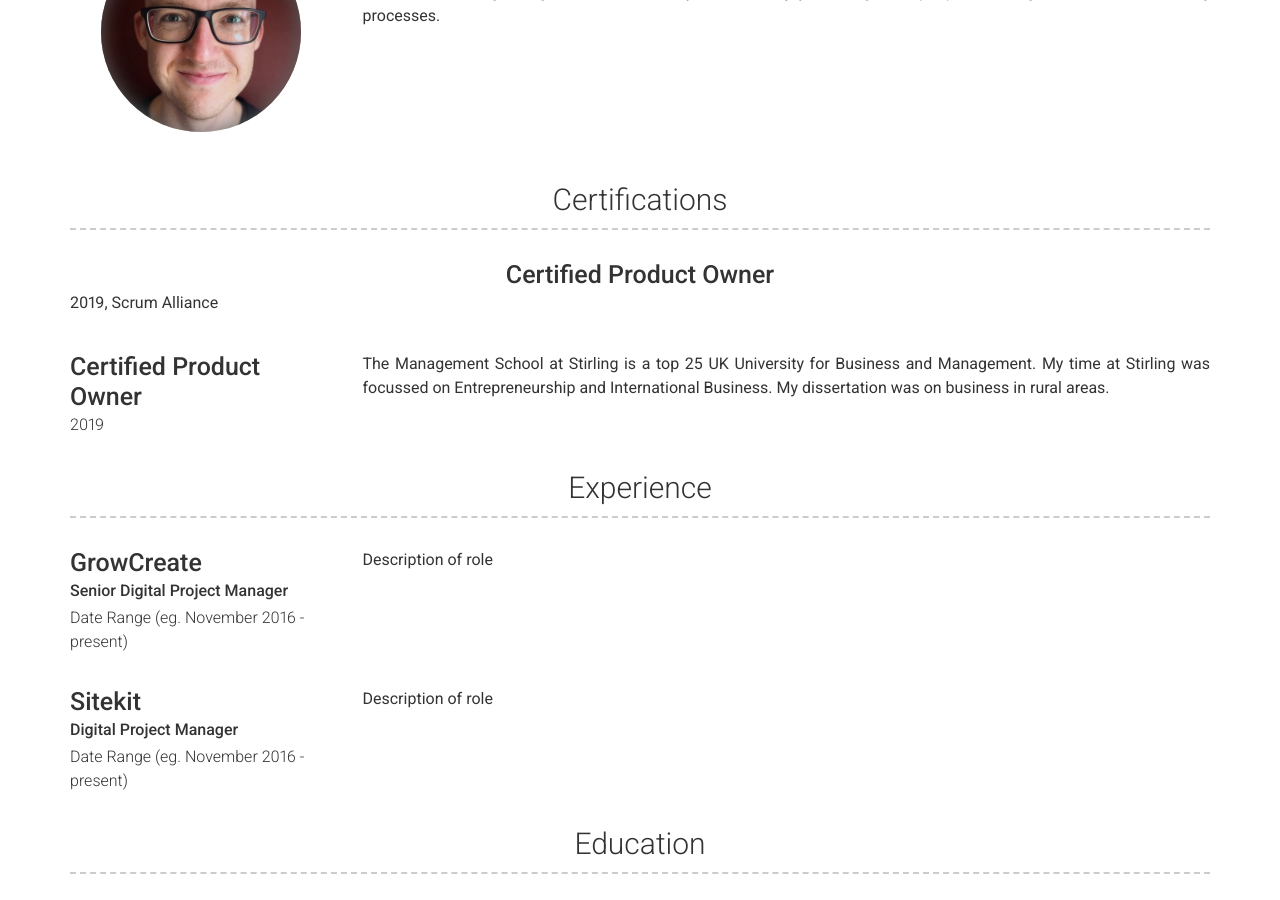
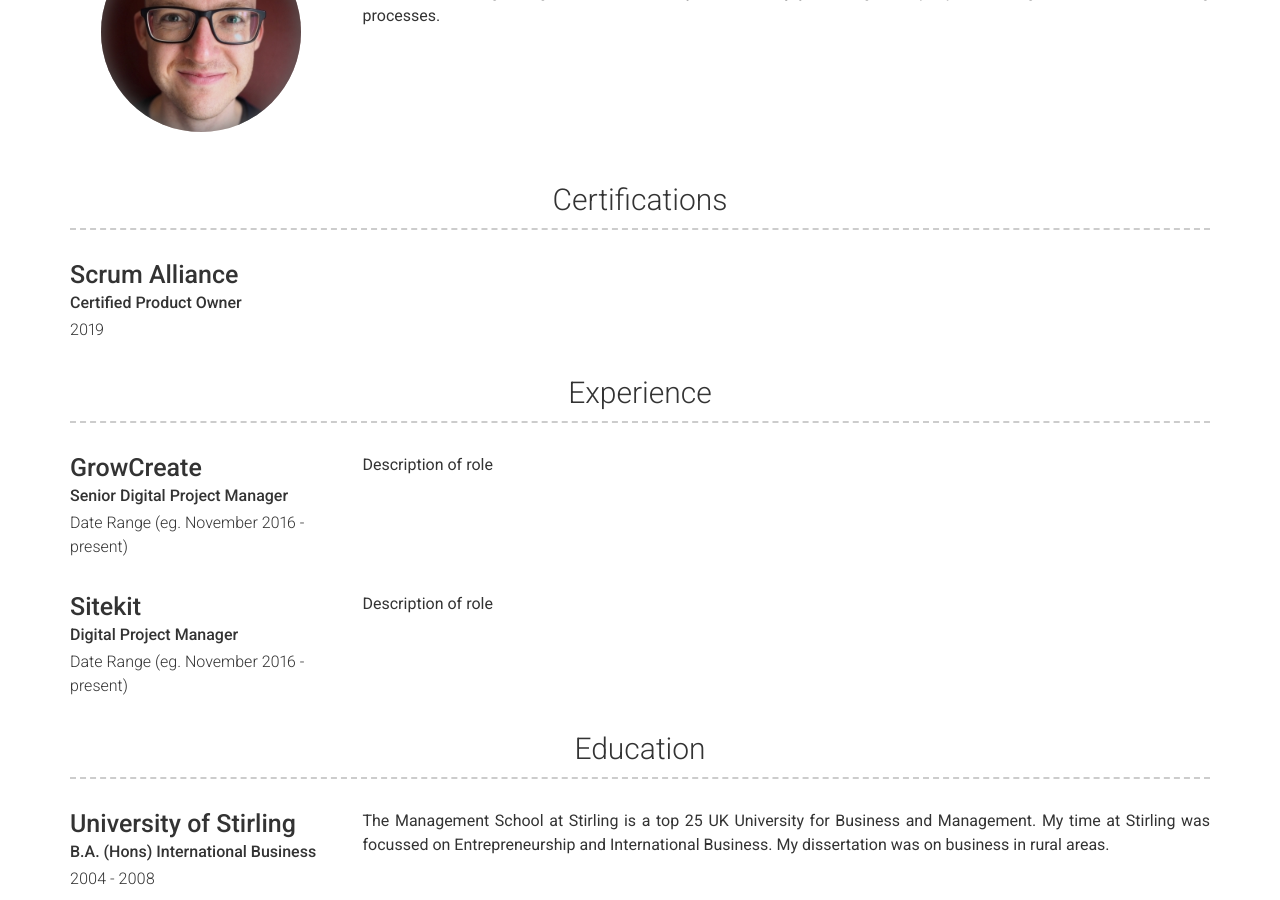
Before and after one commit to csgdavidson/Charlie-Davidson2, a Jekyll site: the page built from index.md, in a window 1280 px wide and 900 px high, scrolled down 347 px. Built offline with Jekyll 4.4.1, drawn with Linux system fonts in a browser that asks for light colours; nearby versions of some CDN libraries.

Commit message:
Update projects.yml

```diff
--- a/_data/projects.yml
+++ b/_data/projects.yml
@@ -1,12 +1,6 @@
-# Project template
-- layout: top-middle
-  name: Certified Product Owner
-  description:
-    2019, Scrum Alliance
-
 # Education Template
 - layout: left
-  name: Certified Product Owner
+  name: Scrum Alliance
   dates: 2019
+  qualification: Certified Product Owner
   description:
-     The Management School at Stirling is a top 25 UK University for Business and Management. My time at Stirling was focussed on Entrepreneurship and International Business. My dissertation was on business in rural areas.
```
